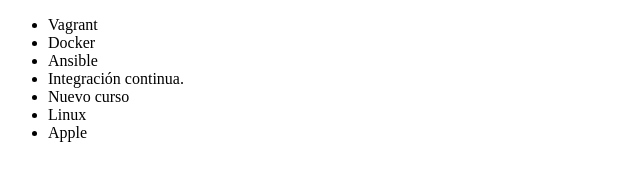
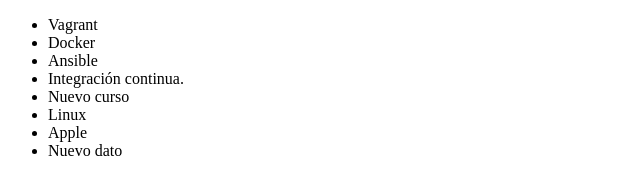
Before and after one commit to tanometro/test-git, a plain HTML site: page index.html in a window 1280 px wide. Shown: the full height of the page, 0-640 px from the left. Drawn offline with Linux system fonts and the light colour scheme.

Commit message:
Nuevo dato

```diff
--- a/index.html
+++ b/index.html
@@ -13,6 +13,7 @@
          <li>Nuevo curso</li>
          <li>Linux</li>
          <li>Apple</li>
+         <li>Nuevo dato</li>
 
          </li>
      </ul>
```
